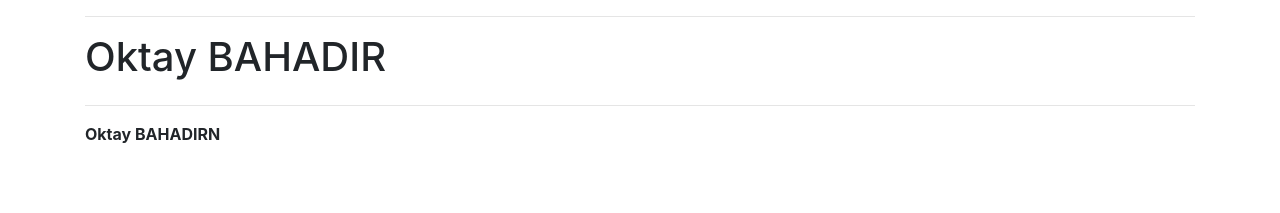
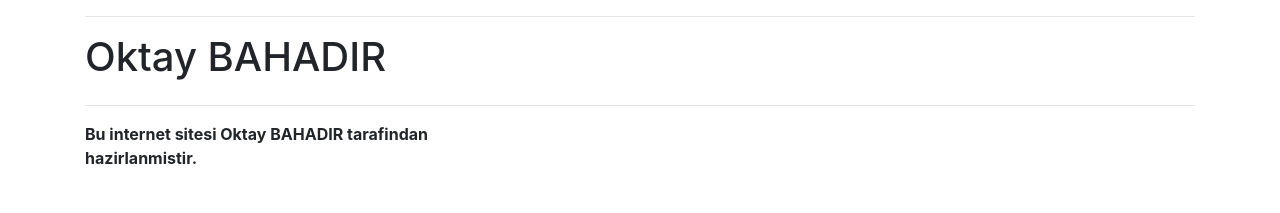
Before and after one commit to Gokay2705/oktaybahadir.github.io, a plain HTML site: page index.html in a window 1280 px wide. Drawn offline with nearby package versions, Linux system fonts and the light colour scheme.

Commit message:
Update index.html

```diff
--- a/index.html
+++ b/index.html
@@ -20,7 +20,7 @@
       <div class="row">
         <div class="col-md-4 col-sm-12">
           <address>
-          <strong>Oktay BAHADIRN</strong><br>
+          <strong>Bu internet sitesi Oktay BAHADIR tarafindan hazirlanmistir.</strong><br>
           <br>
  </body>
 
```
